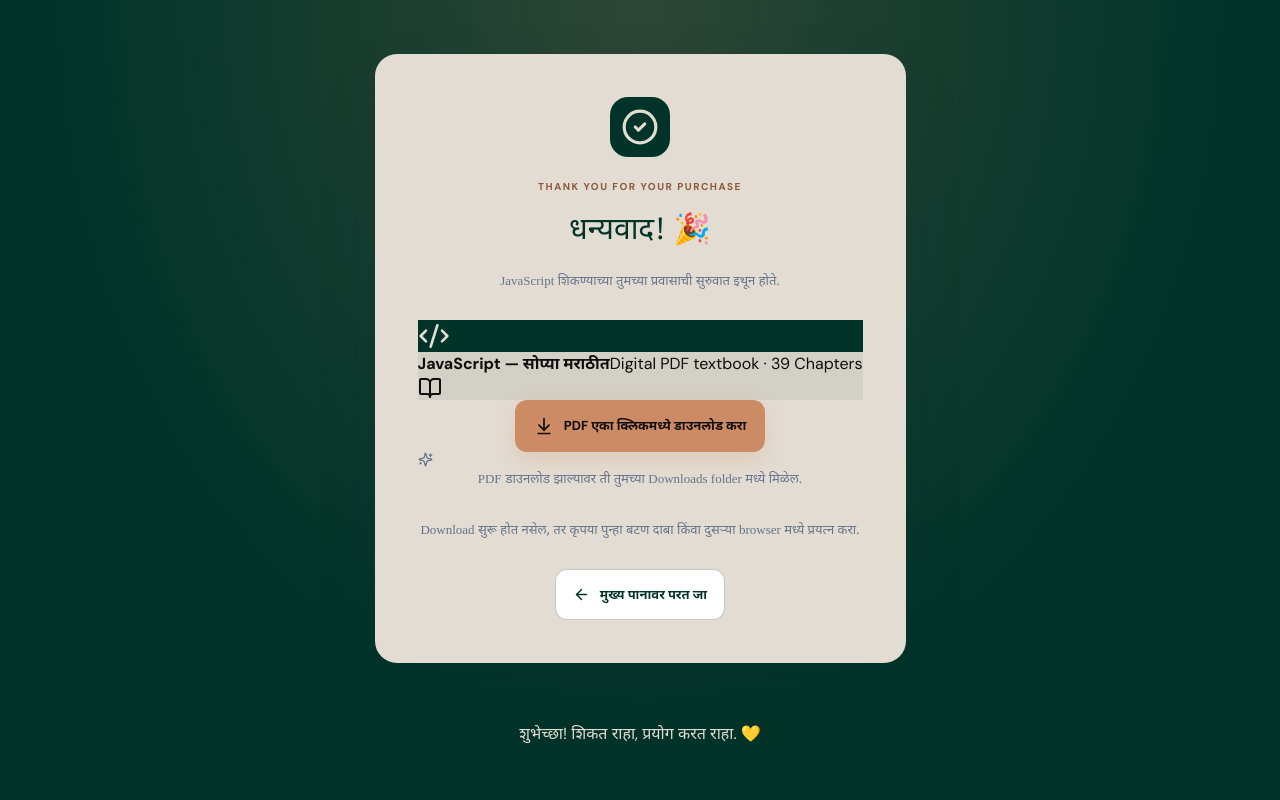
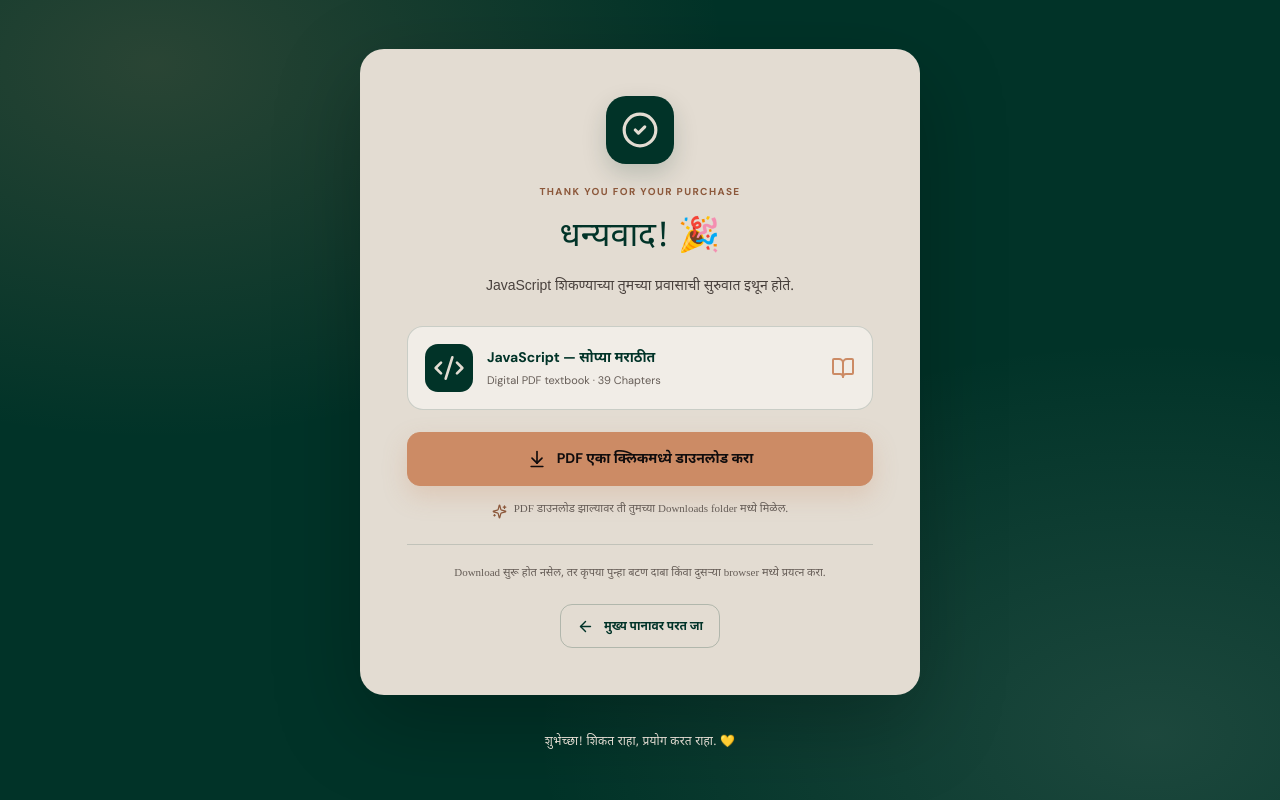
Before and after one commit to yashkumavat404/Javascript-Marathi-Landing, a Next.js app: page /success in a window 1280 px wide. Built offline with nearby package versions, Linux system fonts and the light colour scheme.

Commit message:
Match thank-you page to forest green and terracotta palette

```diff
--- a/app/globals.css
+++ b/app/globals.css
@@ -103,3 +103,162 @@
     animation: none;
   }
 }
+
+
+/* Thank-you page: match the forest-green / terracotta / ivory landing-page palette */
+.success-page {
+  min-height: 100vh;
+  display: grid;
+  place-items: center;
+  gap: 20px;
+  padding: 40px 20px;
+  background:
+    radial-gradient(ellipse at 12% 8%, rgba(204,139,101,.20), transparent 36%),
+    radial-gradient(ellipse at 90% 92%, rgba(227,220,210,.12), transparent 38%),
+    #013328;
+  color: #100C0D;
+}
+.success-card {
+  width: min(100%, 580px);
+  padding: clamp(26px, 5vw, 46px);
+  border: 1px solid rgba(227,220,210,.7);
+  border-radius: 24px;
+  background: #E3DCD2;
+  color: #100C0D;
+  text-align: center;
+  box-shadow: 0 28px 85px rgba(0,0,0,.25);
+}
+.success-icon {
+  display: grid;
+  place-items: center;
+  width: 68px;
+  height: 68px;
+  margin: 0 auto 20px;
+  border-radius: 20px;
+  background: #013328;
+  color: #E3DCD2;
+  box-shadow: 0 10px 24px rgba(1,51,40,.18);
+}
+.success-card .section-kicker {
+  justify-content: center;
+  color: #8C583B;
+  letter-spacing: .14em;
+}
+.success-card h1 {
+  margin: 14px 0 10px;
+  color: #013328;
+  font-family: "Noto Sans Devanagari", sans-serif;
+  font-size: clamp(27px, 5vw, 34px);
+  line-height: 1.5;
+}
+.success-card .success-lead {
+  margin: 0 0 25px;
+  color: #49413D;
+  font-family: "Noto Sans Devanagari", sans-serif;
+  font-size: 14px;
+  line-height: 1.9;
+}
+.success-book {
+  display: flex;
+  align-items: center;
+  gap: 14px;
+  margin: 25px 0 22px;
+  padding: 17px;
+  border: 1px solid rgba(1,51,40,.17);
+  border-radius: 16px;
+  background: rgba(248,245,240,.68);
+  text-align: left;
+}
+.success-book-icon {
+  display: grid;
+  place-items: center;
+  flex: 0 0 48px;
+  width: 48px;
+  height: 48px;
+  border-radius: 13px;
+  background: #013328;
+  color: #E3DCD2;
+}
+.success-book > div:nth-child(2) { flex: 1; min-width: 0; }
+.success-book strong, .success-book span { display: block; }
+.success-book strong {
+  color: #013328;
+  font-size: 14px;
+  line-height: 1.6;
+}
+.success-book span {
+  margin-top: 4px;
+  color: #665D57;
+  font-size: 11px;
+}
+.success-book-mark { flex: 0 0 auto; color: #CC8B65; }
+.success-card .success-download {
+  display: flex;
+  width: 100%;
+  min-height: 54px;
+  padding: 15px 18px;
+  border: 1px solid #CC8B65;
+  border-radius: 13px;
+  background: #CC8B65;
+  color: #100C0D;
+  font-size: 14px;
+  font-weight: 800;
+  box-shadow: 0 10px 24px rgba(204,139,101,.25);
+}
+.success-card .success-download:hover {
+  background: #B97853;
+  border-color: #B97853;
+  color: #100C0D;
+}
+.success-card .success-note {
+  display: flex;
+  justify-content: center;
+  align-items: flex-start;
+  gap: 7px;
+  margin: 14px 0 0;
+  color: #665D57;
+  font-size: 11px;
+  line-height: 1.8;
+}
+.success-note svg { flex: 0 0 auto; margin-top: 4px; color: #8C583B; }
+.success-divider {
+  height: 1px;
+  margin: 25px 0 18px;
+  background: rgba(1,51,40,.15);
+}
+.success-card .success-help {
+  margin: 0 0 20px;
+  color: #665D57;
+  font-size: 11px;
+  line-height: 1.9;
+}
+.success-card .success-home {
+  display: inline-flex;
+  min-height: 44px;
+  padding: 12px 16px;
+  border: 1px solid rgba(1,51,40,.22);
+  border-radius: 12px;
+  background: transparent;
+  color: #013328;
+  font-size: 12px;
+}
+.success-card .success-home:hover {
+  background: rgba(1,51,40,.06);
+  border-color: #013328;
+}
+.success-footer {
+  margin: 0;
+  color: #E3DCD2;
+  font-family: "Noto Sans Devanagari", sans-serif;
+  font-size: 12px;
+  letter-spacing: .02em;
+  text-align: center;
+}
+@media (max-width: 600px) {
+  .success-page { padding: 24px 14px; gap: 15px; }
+  .success-card { padding: 28px 20px; border-radius: 20px; }
+  .success-book { padding: 13px; gap: 10px; }
+  .success-book strong { font-size: 12px; }
+  .success-book-mark { width: 20px; }
+  .success-card .success-download { font-size: 12px; }
+}
```
